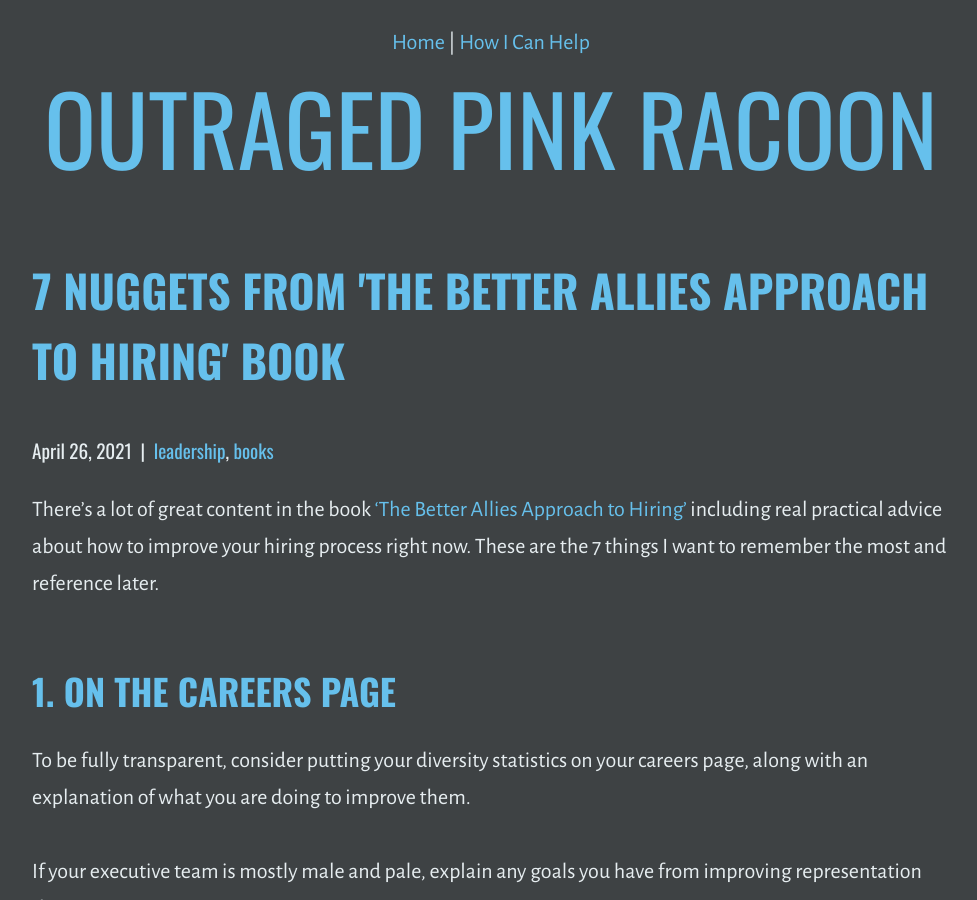
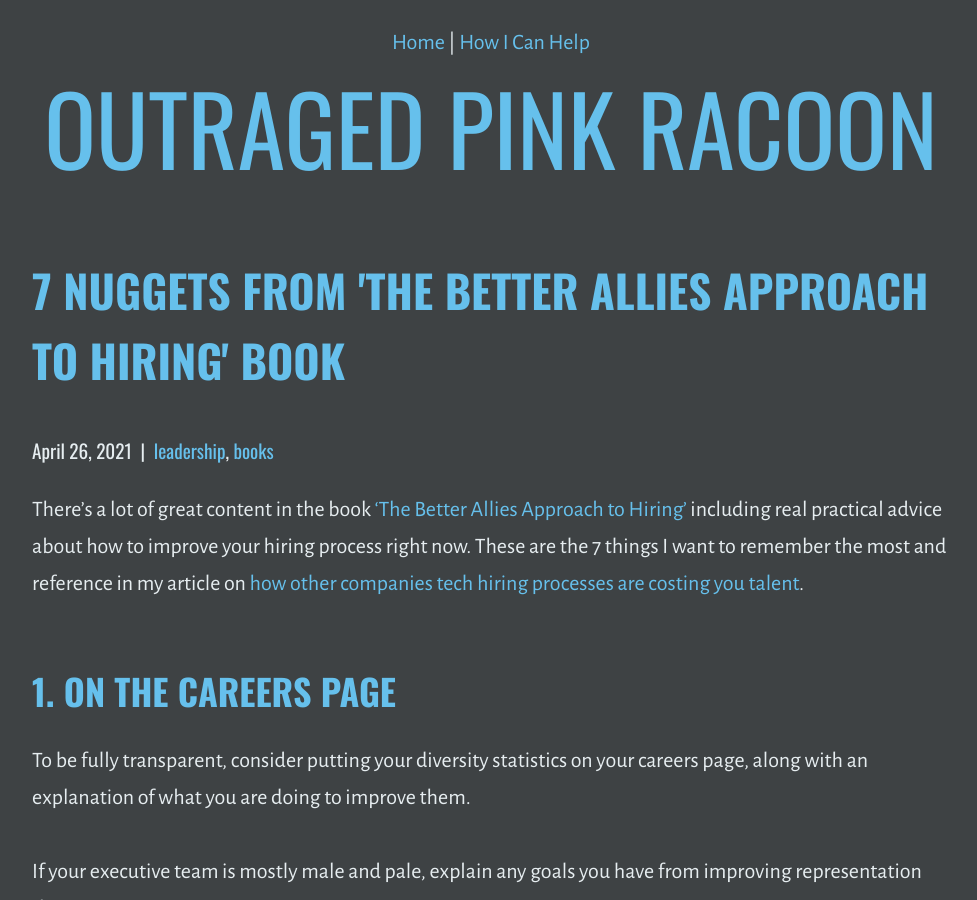
Before and after one commit to outragedpinkracoon/outragedpinkracoon.github.io, a Jekyll site: the page built from _posts/2021-04-26-7-nuggets-from-better-allies-hiring.md, in a window 1280 px wide and 900 px high. Shown: the whole window, without its empty margins (149-1126 px from the left). Built offline with Jekyll 4.4.1, drawn with Linux system fonts in a browser that asks for light colours.

Commit message:
Adds link to my article from book summary

```diff
--- a/_posts/2021-04-26-7-nuggets-from-better-allies-hiring.md
+++ b/_posts/2021-04-26-7-nuggets-from-better-allies-hiring.md
@@ -3,7 +3,7 @@
 layout: post
 categories: [leadership, books]
 ---
-There's a lot of great content in the book ['The Better Allies Approach to Hiring'](https://www.amazon.co.uk/Better-Allies-Approach-Hiring/dp/1732723338) including real practical advice about how to improve your hiring process right now. These are the 7 things I want to remember the most and reference later.
+There's a lot of great content in the book ['The Better Allies Approach to Hiring'](https://www.amazon.co.uk/Better-Allies-Approach-Hiring/dp/1732723338) including real practical advice about how to improve your hiring process right now. These are the 7 things I want to remember the most and reference in my article on [how other companies tech hiring processes are costing you talent](https://outragedpinkracoon.github.io/2021/04/27/other-companies-hiring-processes-are-costing-you-talent.html).
 
 ## 1. On the Careers Page
 To be fully transparent, consider putting your diversity statistics on your careers page, along with an explanation of what you are doing to improve them.
```
Also changed, not shown: _posts/2021-04-27-other-companies-hiring-processes-are-costing-you-talent.md (renamed from _posts/2021-04-27-other-companies-hiring-processes-are-costing-you.md).
